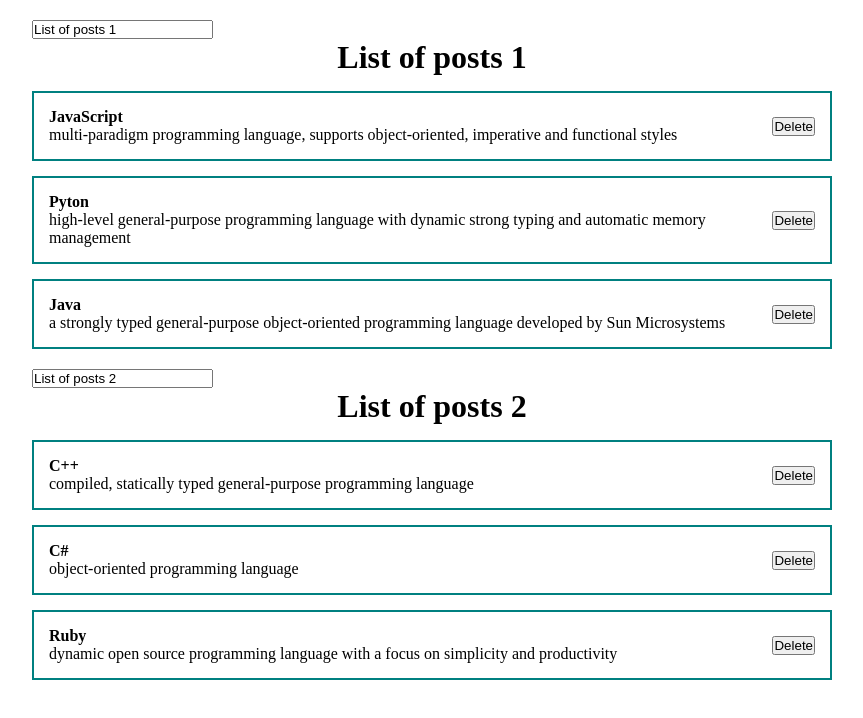
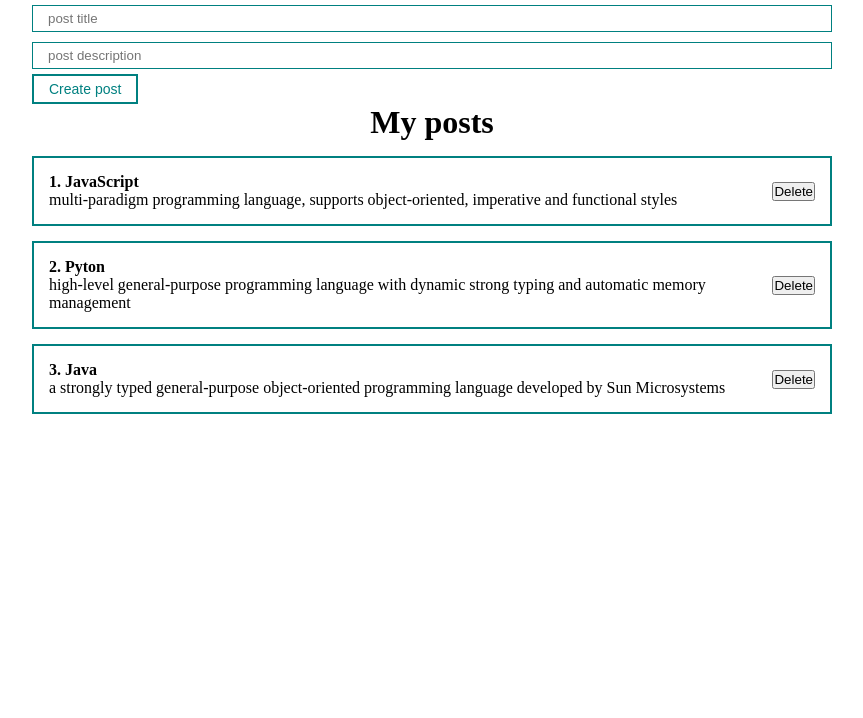
Before and after one commit to Mowgle88/my-react-app, a React (Create React App) app: page / in a window 1280 px wide. Shown: the top 718 px of the page, without its empty margins (208-1071 px from the left). Built offline with nearby package versions, Linux system fonts and the light colour scheme.

Commit message:
feat: add form

```diff
--- a/src/App.tsx
+++ b/src/App.tsx
@@ -1,10 +1,10 @@
 import React, { useState } from 'react';
+import PostForm from './components/PostForm';
 import PostList from './components/PostList';
+import { IPost } from './models';
 import './styles/App.css';
 
 function App() {
-  const [value, setValue] = useState("List of posts 1");
-  const [value2, setValue2] = useState("List of posts 2");
 
   let [posts, setPosts] = useState([
     {id: 1, title: "JavaScript", description: "multi-paradigm programming language, supports object-oriented, imperative and functional styles"},
@@ -12,18 +12,14 @@ function App() {
     {id: 3, title: "Java", description: "a strongly typed general-purpose object-oriented programming language developed by Sun Microsystems"}
   ]);
 
-  let [posts2, setPosts2] = useState([
-    {id: 1, title: "C++", description: "compiled, statically typed general-purpose programming language"},
-    {id: 2, title: "C#", description: "object-oriented programming language"},
-    {id: 3, title: "Ruby", description: "dynamic open source programming language with a focus on simplicity and productivity"}
-  ]);
+  const createPost = (newPost: IPost) => {
+    setPosts([...posts, newPost])
+  }
 
   return (
     <div className='App'>
-      <input onChange={(e) => setValue(e.target.value)} value={value} type="text" style={{marginTop: "20px"}} />
-      <PostList posts={posts} title={value}/>
-      <input onChange={(e) => setValue2(e.target.value)} value={value2} type="text" style={{marginTop: "20px"}} />
-      <PostList posts={posts2} title={value2}/>
+      <PostForm create={createPost}/>
+      <PostList posts={posts} title="My posts"/>
     </div>
   );
 }
--- /dev/null
+++ b/src/components/PostForm.tsx
@@ -0,0 +1,40 @@
+import React, { useState } from 'react'
+import { IPost } from '../models';
+import MyButton from './UI/button/MyButton'
+import MyInput from './UI/input/MyInput'
+
+interface PostFormProps {
+  create: (newPost: IPost) => void
+}
+
+export default function PostForm({create}: PostFormProps) {
+
+  const [post, setPost] = useState({
+    title: "", description: ""
+  });
+
+  const addNewPost = (e: React.MouseEvent<HTMLButtonElement>) => {
+    e.preventDefault();
+    const newPost ={...post, id: Date.now()}
+    create(newPost)
+    setPost({title: "", description: ""});
+  }
+
+  return (
+    <form action="">
+        <MyInput
+          value={post.title}
+          onChange={e => setPost({...post, title: e.target.value})}
+          type="text"
+          placeholder="post title"
+        />
+        <MyInput
+          value={post.description}
+          onChange={e => setPost({...post, description: e.target.value})}
+          type="text"
+          placeholder="post description"
+        />
+        <MyButton onClick={addNewPost} disabled={false}>Create post</MyButton>
+      </form>
+  )
+}
--- a/src/components/PostItem.tsx
+++ b/src/components/PostItem.tsx
@@ -3,14 +3,15 @@ import { IPost } from '../models'
 
 interface PostProps {
   post: IPost,
+  number: number
 }
 
-export default function PostItem({post}: PostProps) {
+export default function PostItem(props: PostProps) {
   return (
     <div className='post'>
         <div className='post__content'>
-          <strong>{post.title}</strong>
-          <div>{post.description}</div>
+          <strong>{props.number}. {props.post.title}</strong>
+          <div>{props.post.description}</div>
         </div>
         <div className='post__btns'>
           <button>Delete</button>
--- a/src/components/PostList.tsx
+++ b/src/components/PostList.tsx
@@ -4,14 +4,14 @@ import PostItem from './PostItem'
 
 interface PostsProps {
   posts: IPost[],
-  title: string
+  title: string,
 }
 
 export default function PostList({posts, title}: PostsProps) {
   return (
     <div>
       <h1 style={{textAlign: 'center'}}>{title}</h1>
-      {posts.map(post => <PostItem post={post} key={post.id}/>)}
+      {posts.map((post, index) => <PostItem number={index + 1} post={post} key={post.id}/>)}
     </div>
   )
 }
--- /dev/null
+++ b/src/components/UI/button/MyButton.module.css
@@ -0,0 +1,8 @@
+.myBtn {
+  padding: 5px 15px;
+  color: teal;
+  font-size: 14px;
+  background: transparent;
+  border: 2px solid teal;
+  cursor: pointer
+}
--- /dev/null
+++ b/src/components/UI/button/MyButton.tsx
@@ -0,0 +1,16 @@
+import React from 'react'
+import classes from './MyButton.module.css'
+
+interface ButtonProps {
+  children: string,
+  disabled: boolean,
+  onClick: (e: React.MouseEvent<HTMLButtonElement>) => void
+}
+
+export default function MyButton({children, ...props}: ButtonProps) {
+  return (
+    <button {...props} className={classes.myBtn}>
+      {children}
+    </button>
+  )
+}
--- /dev/null
+++ b/src/components/UI/input/MyInput.module.css
@@ -0,0 +1,6 @@
+.MyInput {
+  width: 100%;
+  padding: 5px 15px;
+  margin: 5px 0;
+  border: 1px solid teal;
+}
--- /dev/null
+++ b/src/components/UI/input/MyInput.tsx
@@ -0,0 +1,15 @@
+import React from 'react'
+import classes from './MyInput.module.css'
+
+interface ButtonProps {
+  type: string,
+  placeholder: string,
+  value: string,
+  onChange: (e: React.ChangeEvent<HTMLInputElement>) => void
+}
+
+export default function MyInput(props: ButtonProps) {
+  return (
+    <input className={classes.MyInput} {...props} />
+  )
+}
```
